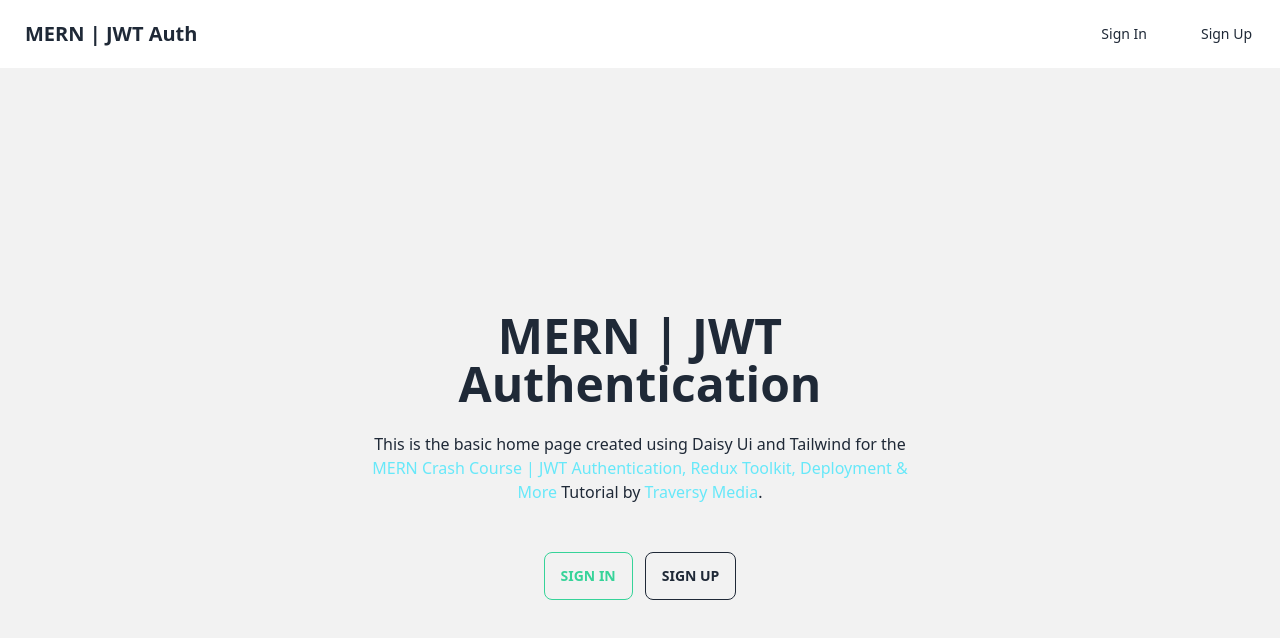
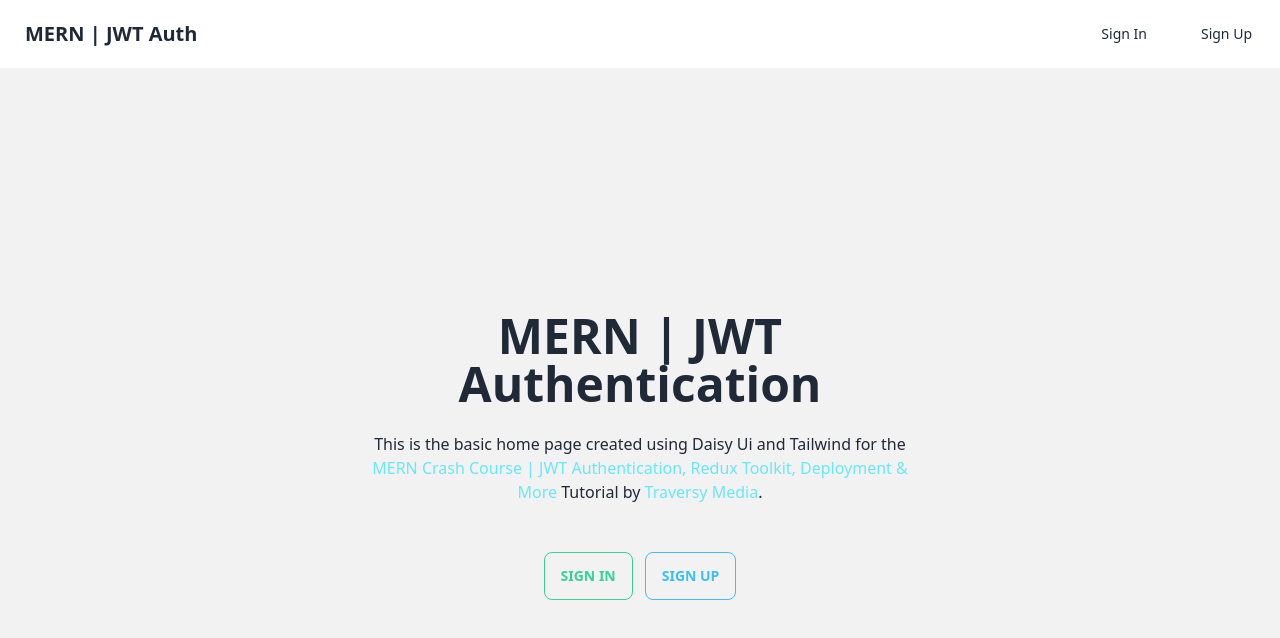
Before and after one commit to itscharukadeshan/MERN---JWT---auth, a React (Vite) app in the folder frontend/: page / in a window 1280 px wide. Shown: the top 638 px of the page. Built offline with nearby package versions, Linux system fonts and the light colour scheme.

Commit message:
update the colors

```diff
--- a/frontend/src/components/Hero.jsx
+++ b/frontend/src/components/Hero.jsx
@@ -31,7 +31,7 @@ export default function Hero() {
               <button className='btn btn-outline btn-success'>Sign In</button>
             </Link>
             <Link to='/register'>
-              <button className='btn btn-outline btn-ascent'>Sign up</button>
+              <button className='btn btn-outline btn-info'>Sign up</button>
             </Link>
           </div>
         </div>
--- a/frontend/tailwind.config.js
+++ b/frontend/tailwind.config.js
@@ -10,7 +10,7 @@ export default {
   },
   plugins: [require("daisyui")],
   daisyui: {
-    themes: true, // true: all themes | false: only light + dark | array: specific themes like this ["light", "dark", "cupcake"]
+    themes: false, // true: all themes | false: only light + dark | array: specific themes like this ["light", "dark", "cupcake"]
     darkTheme: "dark", // name of one of the included themes for dark mode
     base: true, // applies background color and foreground color for root element by default
     styled: true, // include daisyUI colors and design decisions for all components
```
